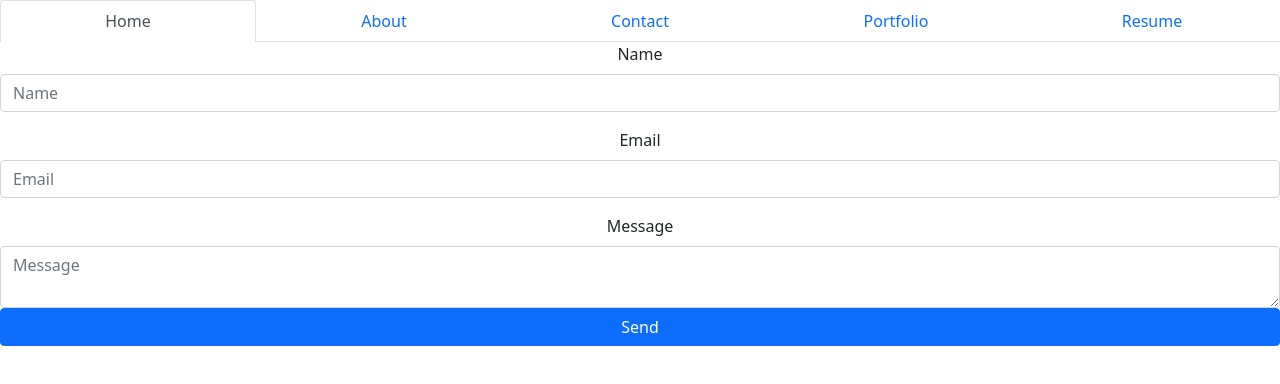
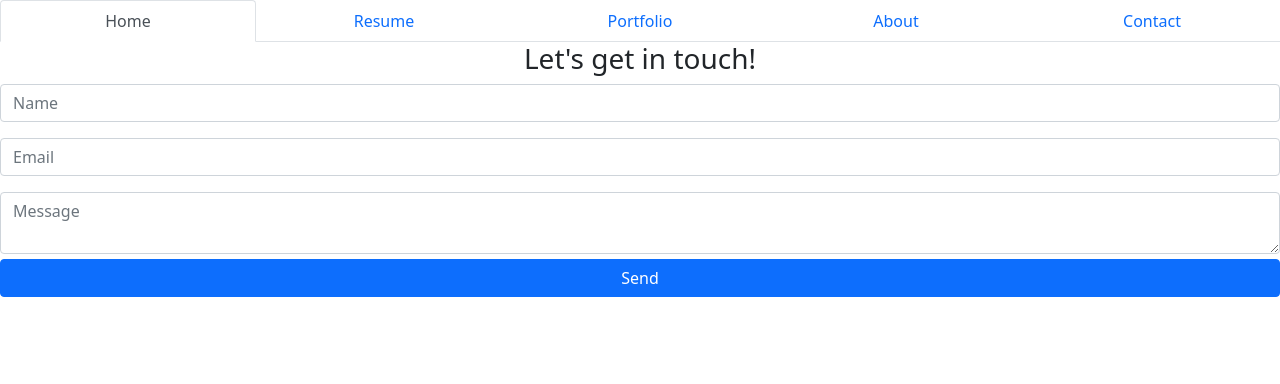
Before and after one commit to ronniexrogers/ronnie-rogers-portfolio, a React (Create React App) app: page /Contact in a window 1280 px wide. Shown: the top 384 px of the page. Built offline with nearby package versions, Linux system fonts and the light colour scheme.

Commit message:
more content added

```diff
--- a/src/App.css
+++ b/src/App.css
@@ -27,6 +27,13 @@ a{
   color: inherit;
 }
 
-.download{
+.download, .form-button{
   margin-top: 5px;
 }
+
+.profile-picture{
+  border-radius: 100%;
+  width: 40%;
+  height: 40%;
+  border: 1px solid black;
+}
--- a/src/app_components/Contact.js
+++ b/src/app_components/Contact.js
@@ -29,16 +29,17 @@ const Contact = () => {
 
     return (
         <div className="contact">
+            <h3>Let's get in touch!</h3>
             <Form onSubmit={ handleSubmit }>
                 <FormGroup>
-                <Label for="name">Name</Label>
+                {/* <Label for="name">Name</Label> */}
                 <Input type="text" id="name" name="name" placeholder="Name" required="true" onChange={(e) => setName(e.target.value)}  />
                 </FormGroup>
                 <FormGroup>
-                <Label for="email">Email</Label>
+                {/* <Label for="email">Email</Label> */}
                 <Input type="email" id="email" name="email" placeholder="Email" required="true" onChange={(e) => setEmail(e.target.value)}/>
                 </FormGroup>
-                <Label for="message">Message</Label>
+                {/* <Label for="message">Message</Label> */}
                 <Input
                     type="textarea"
                     id="message"
@@ -47,7 +48,7 @@ const Contact = () => {
                     required="true"
                     onChange={(e) => setMessage(e.target.value)}
                 />
-                <Button color="primary" block type="submit">Send</Button>
+                <Button className="form-button" color="primary" block type="submit">Send</Button>
             </Form>
         </div>
      )
--- a/src/app_components/Home.js
+++ b/src/app_components/Home.js
@@ -1,7 +1,13 @@
 const Home = () => {
+
+    const profilePicture = require('./Resources/selfie.jpg')
+
     return (
         <div className="home">
-            yo, i'm the home component
+            <h1>Ronnie R. Rogers</h1>
+            <h3>Full Stack Software Engineer</h3>
+            <h6>Javascript / React / Node / Express</h6>
+            <img alt='selfie' className='profile-picture' src={ profilePicture } />
         </div>
      )
 }
--- a/src/app_components/Navigation.js
+++ b/src/app_components/Navigation.js
@@ -10,6 +10,16 @@ const Navigation = () => {
                     </NavLink>
                 </NavItem>
                 <NavItem>
+                    <NavLink href="/Resume">
+                        Resume
+                    </NavLink>
+                </NavItem>
+                <NavItem>
+                    <NavLink href="/Portfolio">
+                        Portfolio
+                    </NavLink>
+                </NavItem>
+                <NavItem>
                     <NavLink href="/About">
                         About
                     </NavLink>
@@ -19,16 +29,6 @@ const Navigation = () => {
                         Contact
                     </NavLink>
                 </NavItem>
-                <NavItem>
-                    <NavLink href="/Portfolio">
-                        Portfolio
-                    </NavLink>
-                </NavItem>
-                <NavItem>
-                    <NavLink href="/Resume">
-                        Resume
-                    </NavLink>
-                </NavItem>
             </Nav>
         </div>
      )
```
Also changed, not shown: 1 other file (tests, documents, lock files or other folders).
